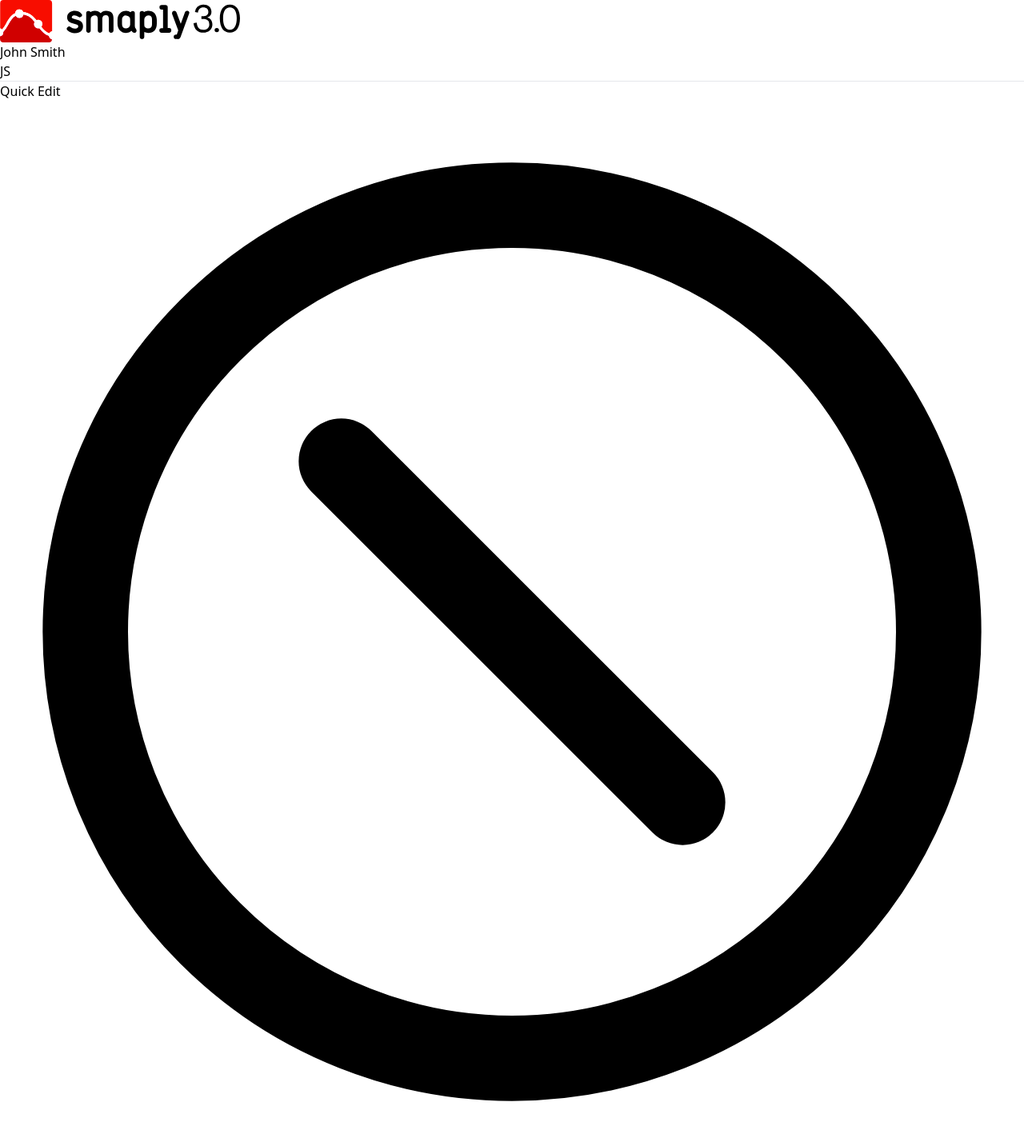
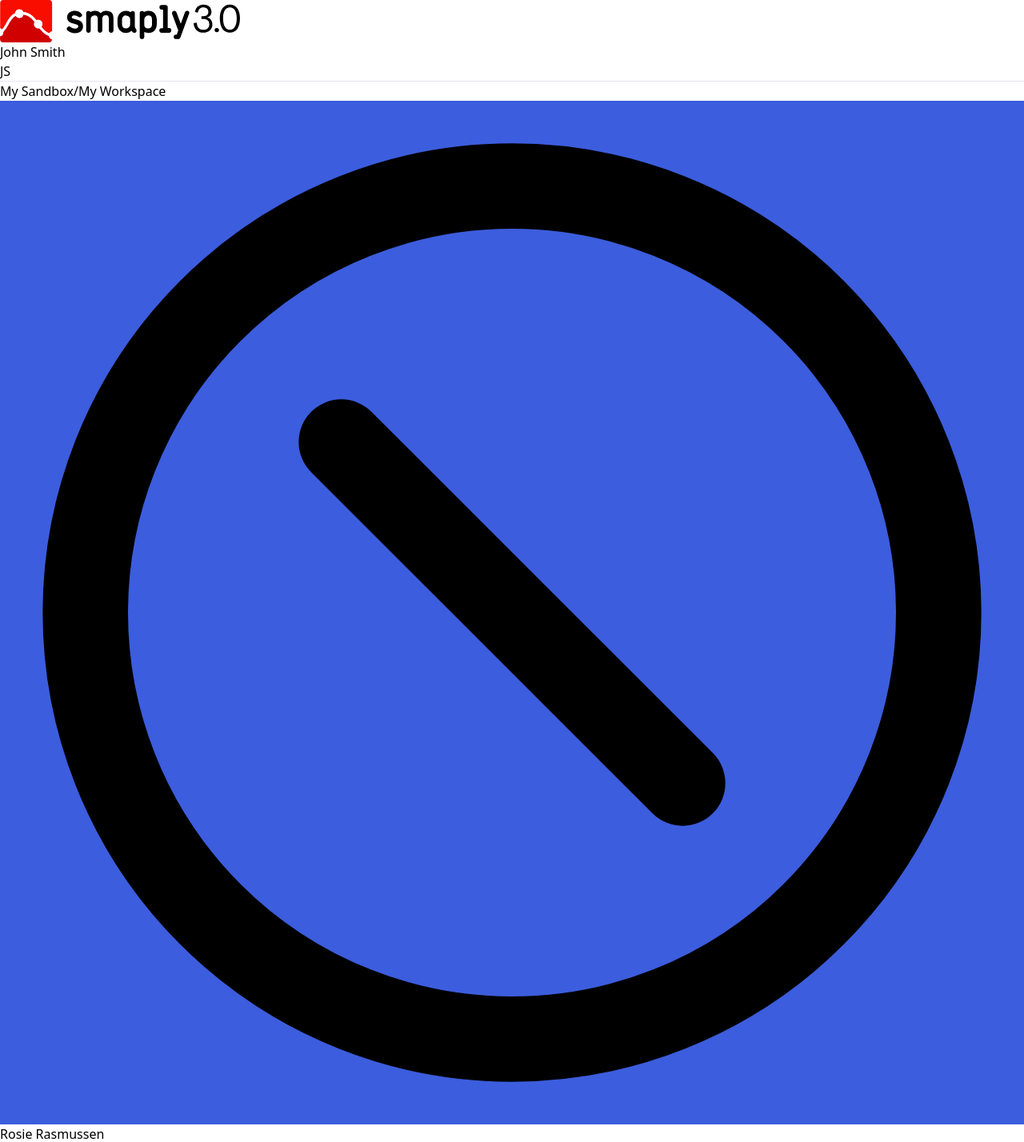
Before and after one commit to shubham43MP/smaply-persona-test, a React (Vite) app: page / in a window 1280 px wide. Shown: the top 1428 px of the page at 80% size. Built offline with nearby package versions, Linux system fonts and the light colour scheme; what @material-tailwind/html would draw is missing.

Commit message:
added basic additions to heade

```diff
--- a/src/components/Persona/Persona.tsx
+++ b/src/components/Persona/Persona.tsx
@@ -6,6 +6,8 @@ import { EditableRichTextComp } from '../EditableRichTextComp';
 import { Hoverable } from '../HoverableMenu/';
 import { PersonaDetailsModal } from '../PersonaDetailsModal';
 import { RemoveImageComp } from '../../assets/Icons/removeImage';
+import { EditIcon } from '../../assets/Icons/edit';
+import { COLORS } from '../../utils/constants';
 
 export interface RichTextCardState {
   text: string;
@@ -14,22 +16,28 @@ export interface RichTextCardState {
 export interface ImageCardState {}
 
 export const Persona = () => {
+  const [modalOpen, setModalOpen] = useState<boolean>(false);
   const [displayPicture, setDisplayPicture] =
     useState<ReactNode>(RemoveImageComp);
   const [name, setName] = useState<string>('Raghav Verma');
-  const [backgroundColor, setBackgroundColor] = useState<string>('#FFFFFF');
+  const [backgroundColor, setBackgroundColor] = useState<string>(COLORS[0]);
 
   const [selectedImage, setSelectedImage] = useState(null);
   const [rowOneDataCards, setRowOneDataCards] = useState([]);
   const [rowTwoDataCards, setRowTwoDataCards] = useState([]);
+
+  const closeHandler = () => setModalOpen(false);
 
   const handleForm = () => {
     const payload = {
       name,
       backgroundColor
     };
-    const value = JSON.stringify(payload);
-    alert(value);
+    closeHandler();
+  };
+
+  const handleModal = () => {
+    setModalOpen(prev => !prev);
   };
 
   const handleImageChange = (
@@ -42,6 +50,26 @@ export const Persona = () => {
   };
   return (
     <div className="bg-lightcream">
+      <div className="flex flex-col gap-3">
+        <p className="flex gap-2">
+          <span className="font-medium text-base text-textblack">
+            My Sandbox
+          </span>
+          /<span className="font-medium text-base">My Workspace</span>
+        </p>
+        <div className="flex gap-2 relative">
+          <div
+            className="w-12 h-12 p-1 flex items-center justify-center rounded-md"
+            style={{ backgroundColor }}
+          >
+            {displayPicture}
+          </div>
+          <p className="ml-2 text-4xl text-semibold">Rosie Rasmussen</p>
+          <div onClick={handleModal} className="self-center cursor-pointer">
+            <EditIcon customClass="h6 w-6 " />
+          </div>
+
+          {modalOpen && (
             <PersonaDetailsModal
               displayPicture={displayPicture}
               setDisplayPicture={setDisplayPicture}
@@ -50,13 +78,13 @@ export const Persona = () => {
               backgroundColor={backgroundColor}
               setBackgroundColor={setBackgroundColor}
               handleForm={handleForm}
+              customClass="absolute z-20"
+              onClose={closeHandler}
             />
-      <p className="flex gap-2">
-        <span className="font-medium text-base text-textblack">My Sandbox</span>
-        /<span className="font-medium text-base">My Workspace</span>
-      </p>
-      <div className=""></div>
-      <div className="grid grid-cols-2 max-w-2xl rounded-xl divide-x divide-gray-400 bg-darkcream h-[849px] w-[664px]">
+          )}
+        </div>
+      </div>
+      <div className="grid grid-cols-2 mt-8 max-w-2xl rounded-xl divide-x divide-gray-400 bg-darkcream h-[849px] w-[664px]">
         <div className="p-4">
           {
             <div
--- a/src/components/PersonaDetailsModal/PersonaDetailsModal.tsx
+++ b/src/components/PersonaDetailsModal/PersonaDetailsModal.tsx
@@ -48,30 +48,18 @@ export const PersonaDetailsModal: React.FC = ({
   setName,
   backgroundColor,
   setBackgroundColor,
-  handleForm
+  handleForm,
+  customClass = '',
+  onClose
 }: any) => {
-  //   const [displayPicture, setDisplayPicture] =
-  //     useState<ReactNode>(RemoveImageComp);
-  //   const [name, setName] = useState<string>('Raghav Verma');
-  //   const [backgroundColor, setBackgroundColor] = useState<string>('#FFFFFF');
-
-  //   const handleForm = () => {
-  //     const payload = {
-  //       name,
-  //       backgroundColor
-  //     };
-  //     const value = JSON.stringify(payload);
-  //     alert(value);
-  //   };
-
   return (
-    <div className="flex items-center justify-center">
+    <div className={`flex items-center justify-center ${customClass}`}>
       <div className=" w-full max-w-lg p-6 bg-white rounded-xl shadow-lg">
         {/* Heading and Close Button */}
         <div className="flex justify-between items-center mb-6">
           <h2 className="text-lg font-semibold">Quick Edit</h2>
           <button
-            // onClick={onClose}
+            onClick={onClose}
             className="text-gray-600 hover:text-gray-800"
           >
             <CrossIcon />
@@ -159,7 +147,7 @@ export const PersonaDetailsModal: React.FC = ({
         {/* Button Section */}
         <div className="flex justify-end gap-4 font-medium border-t pt-4">
           <button
-            // onClick={onClose}
+            onClick={onClose}
             className="py-2 px-4 rounded hover:bg-gray-200"
           >
             Cancel
--- a/tailwind.config.js
+++ b/tailwind.config.js
@@ -8,7 +8,7 @@ export default withMT({
   ],
   theme: {
     fontFamily: {
-      'sans': ['Inter']
+      // 'sans': ['Inter']
     },
     extend: {
       colors: {
```
Lines whose indentation alone changed are shown as unchanged.
